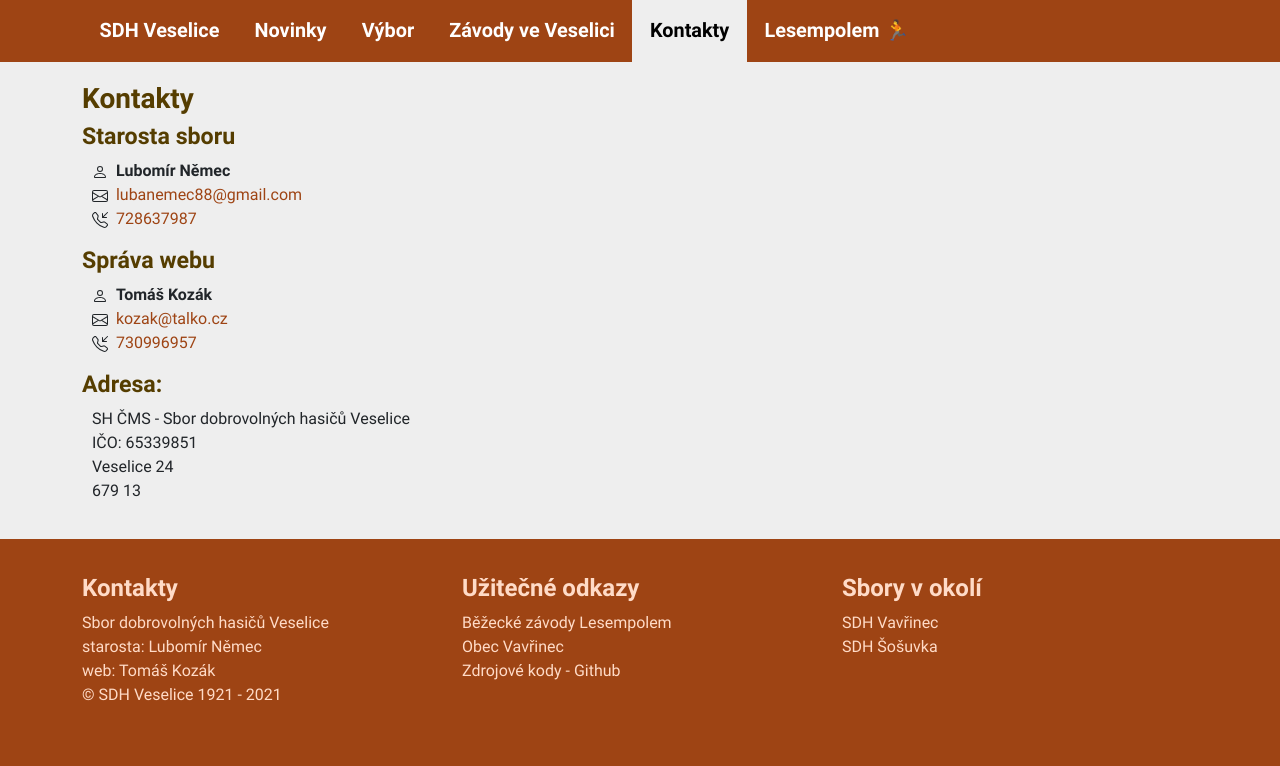
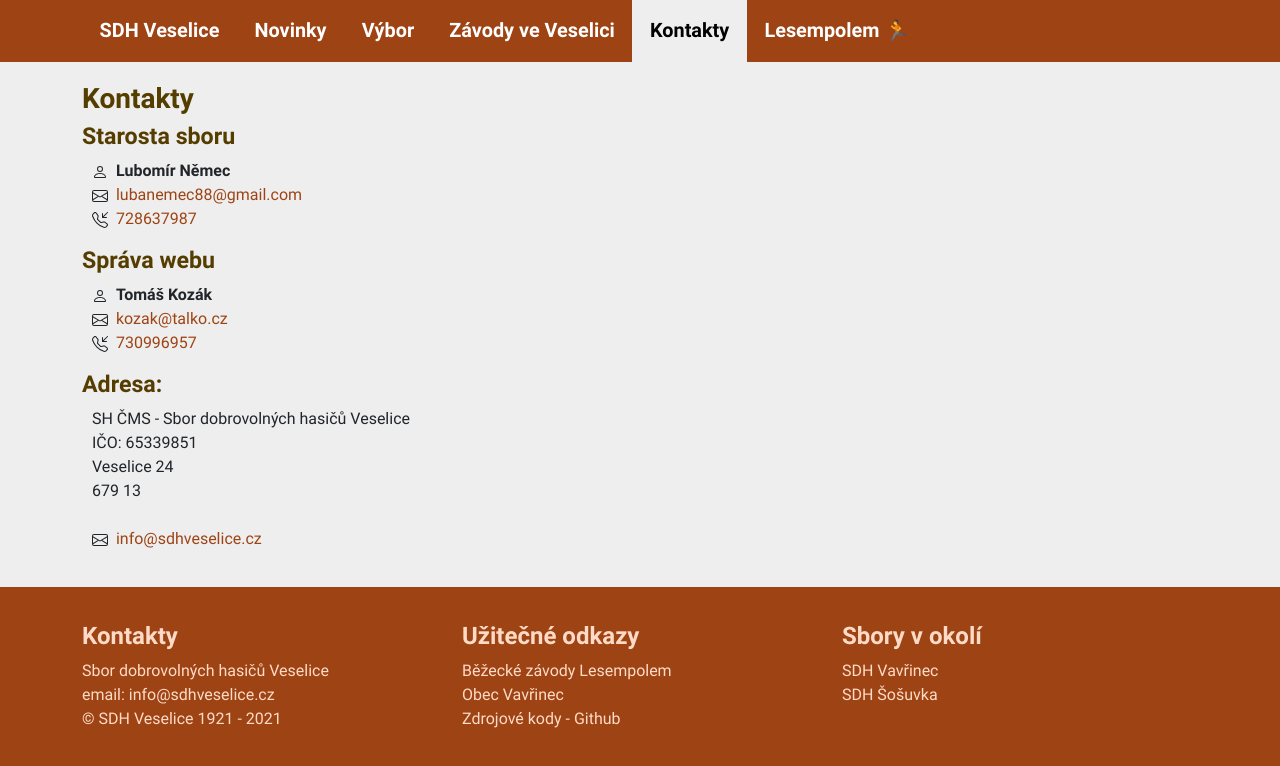
Before and after one commit to kotrzina/sdhveselice, a Next.js app: page /kontakty in a window 1280 px wide. Shown: the top 766 px of the page. Built offline with nearby package versions, Linux system fonts and the light colour scheme.

Commit message:
add sdh email address

```diff
--- a/components/Footer/Footer.tsx
+++ b/components/Footer/Footer.tsx
@@ -5,6 +5,8 @@ import {Link, LinkList} from './LinkList';
 
 
 export const Footer = () => {
+
+    const sdhEmail = 'info@sdhveselice.cz'
 
     function usefulLinks(): Array<Link> {
         return [
@@ -36,9 +38,7 @@ export const Footer = () => {
                             <p>
                                 Sbor dobrovolných hasičů Veselice
                                 <br/>
-                                starosta: <a href={'mailto:lubanemec88@gmail.com'}>Lubomír Němec</a>
-                                <br/>
-                                web: <a href={'mailto:kozak@talko.cz'}>Tomáš Kozák</a>
+                                email: <a href={'mailto:' + sdhEmail}>{sdhEmail}</a>
                                 <br/>
                                 &copy; SDH Veselice 1921 - {getYear()}
                             </p>
--- a/pages/kontakty/index.tsx
+++ b/pages/kontakty/index.tsx
@@ -29,6 +29,7 @@ const ContactPage = () => {
         }
     ]
 
+    const sdhEmail = 'info@sdhveselice.cz'
 
     return (
         <Row>
@@ -52,7 +53,8 @@ const ContactPage = () => {
                     SH ČMS - Sbor dobrovolných hasičů Veselice<br/>
                     IČO: 65339851<br/>
                     Veselice 24<br/>
-                    679 13
+                    679 13 <br/><br/>
+                    <EmailIcon/>&nbsp;&nbsp;<a href={'mailto:' + sdhEmail}>{sdhEmail}</a><br/>
                 </p>
             </Col>
         </Row>
```
